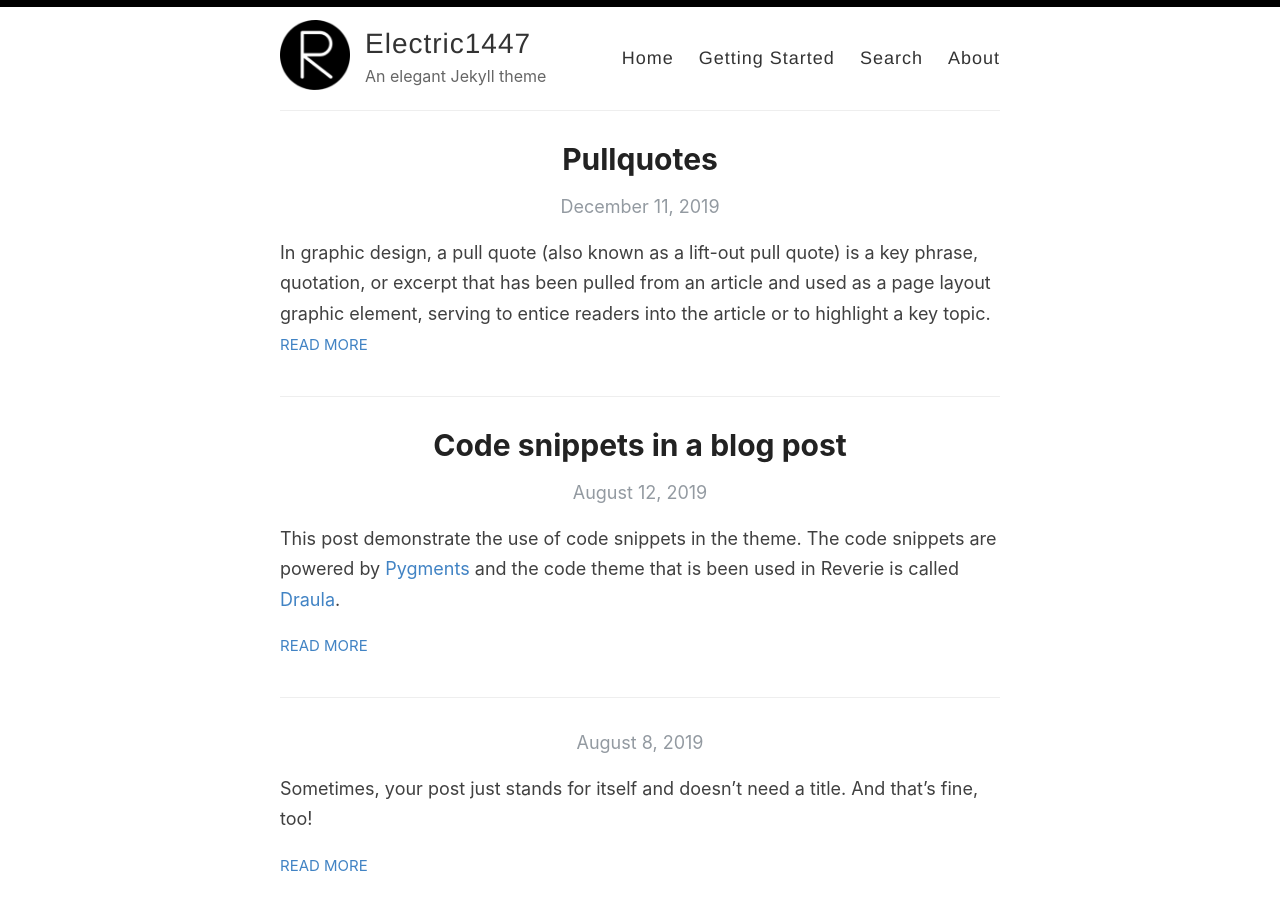
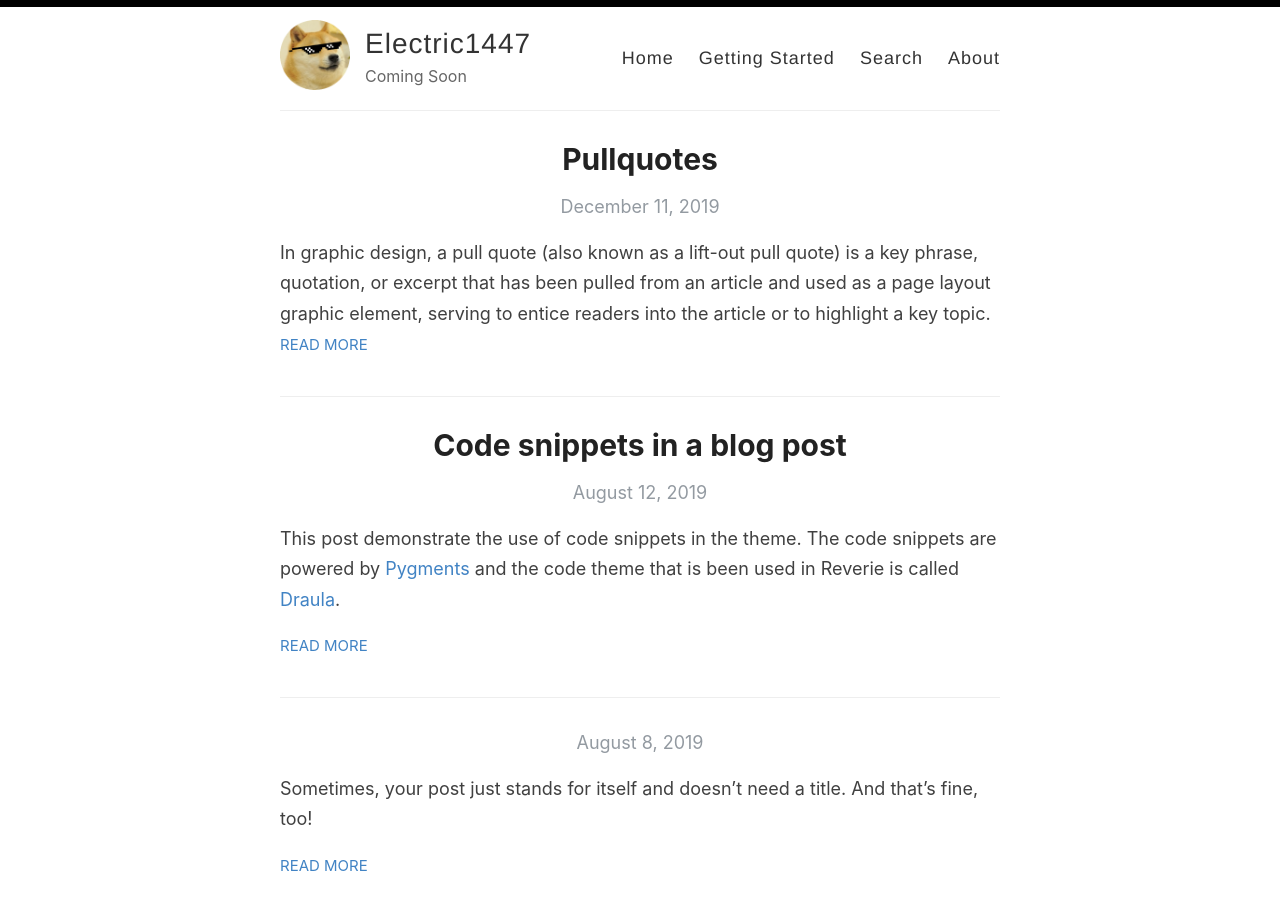
Before and after one commit to Electric1447/Electric1447.github.io, a Jekyll site: the page built from index.html, in a window 1280 px wide and 900 px high. Built offline with Jekyll 4.4.1, drawn with Linux system fonts in a browser that asks for light colours; the list of posts is cut into pages by our own code.

Commit message:
Update _config.yml

```diff
--- a/_config.yml
+++ b/_config.yml
@@ -9,10 +9,10 @@ name: Electric1447
 author: Itai Levin
 
 # Short bio or description (displayed in the header)
-description: An elegant Jekyll theme
+description: Coming Soon
 
 # URL of your avatar or profile pic (you could use your GitHub profile pic)
-avatar: /images/reverie.png
+avatar: /images/avatar_round.png
 
 #
 # Flags below are optional
```
